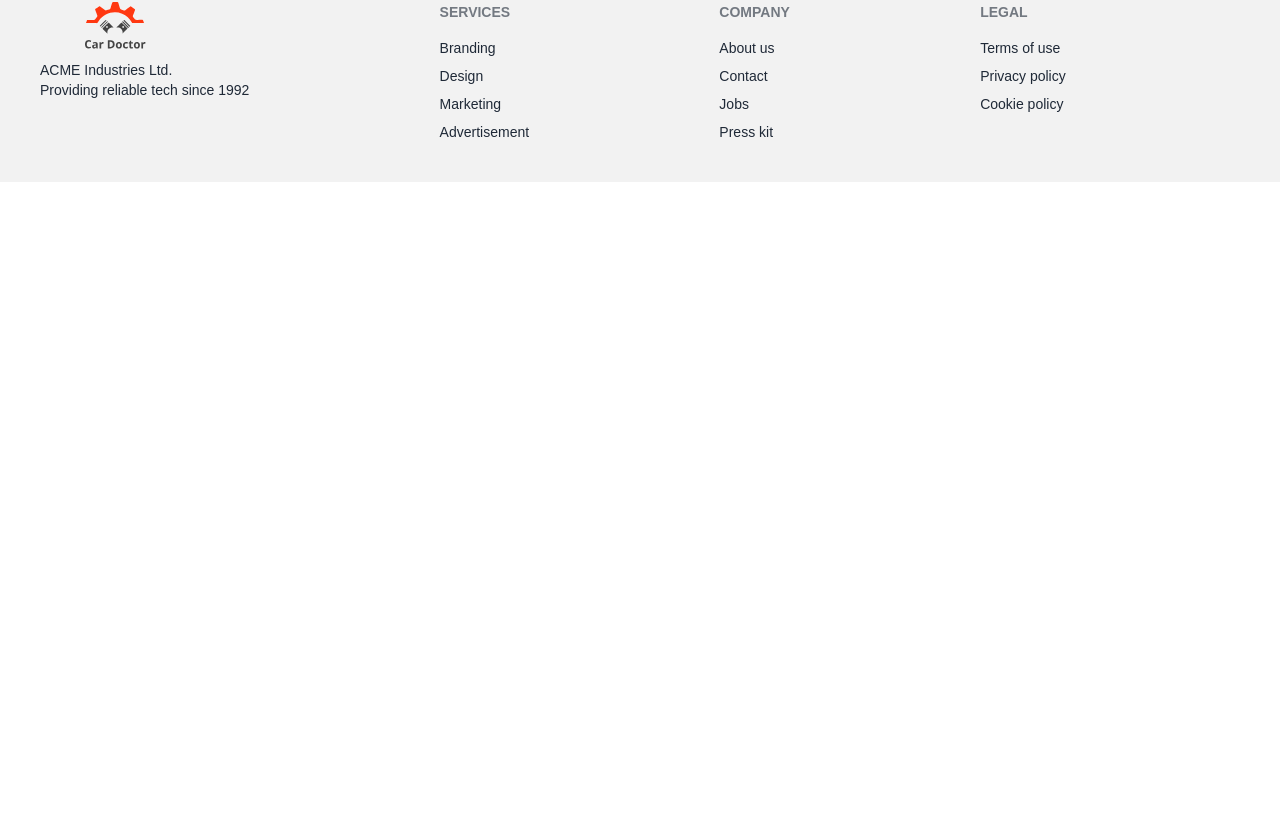
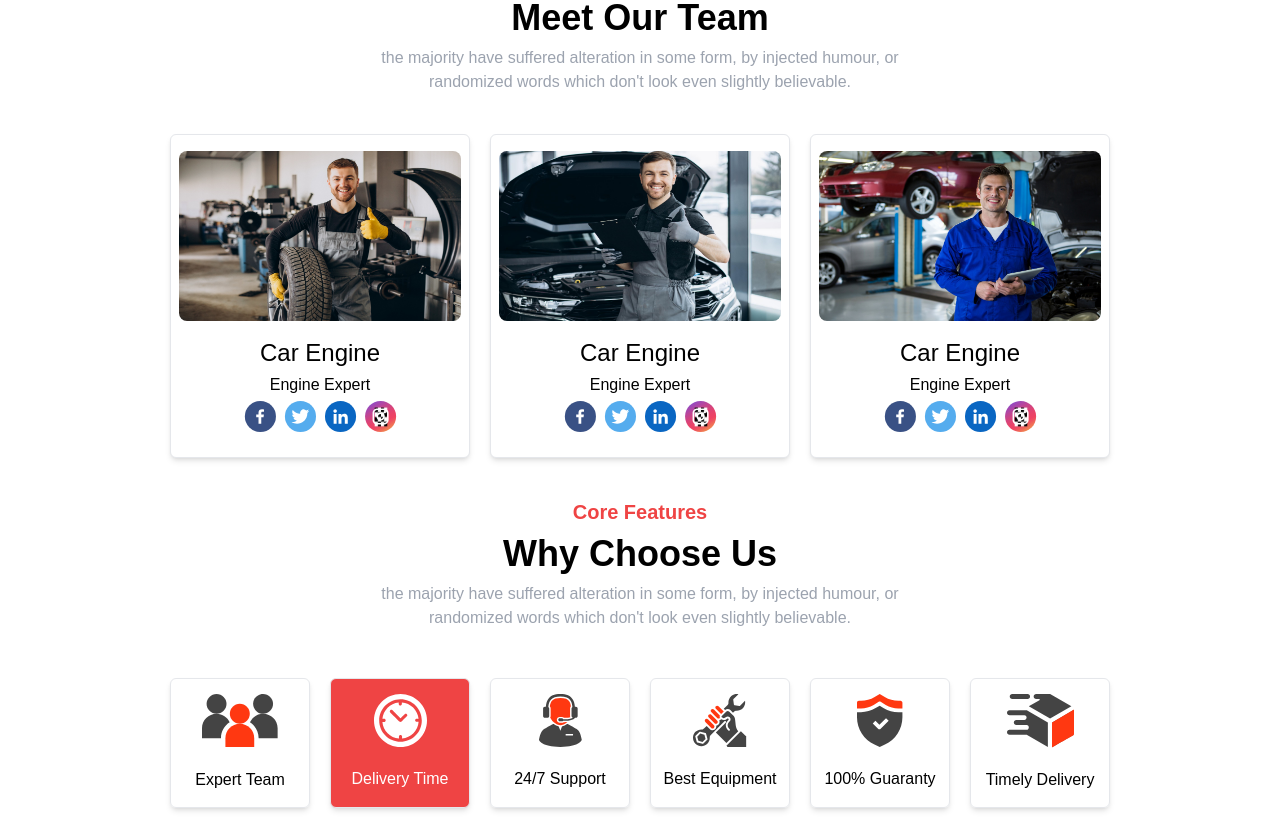
Before and after one commit to MDmohiuddin-web/car-dr-with-next.js, a Next.js app: page / in a window 1280 px wide. Shown: the part 3902-4720 px from the top of the page. Before the commit the page ends 4084 px from the top, so only its background shows below. Built offline with nearby package versions, Linux system fonts and the light colour scheme.

Commit message:
add somthing

```diff
--- /dev/null
+++ b/src/app/component/ChooseUsCards.jsx
@@ -0,0 +1,47 @@
+import item from "../../../public/assets/icons/check.svg";
+import group from "../../../public/assets/icons/group.svg";
+import TimelyDelivery from "../../../public/assets/icons/watch.svg";
+import BestEquipment from "../../../public/assets/icons/Wrench.svg";
+import Support from "../../../public/assets/icons/person.svg";
+import Delivery from "../../../public/assets/icons/deliveryt.svg";
+import Image from "next/image";
+
+const ChooseUsCards = () => {
+  return (
+    <div className="flex flex-wrap gap-5 w-full   p-2 justify-center mb-10">
+      <div className="hover:shadow-lg transition duration-500 ease-in-out transform hover:-translate-y-1 hover:scale-105 h-[130px] border gap-5 text-center items-center justify-center flex flex-col rounded-md shadow-md w-full md:w-[140px]">
+        <Image src={group} alt="" />
+        <p>Expert Team</p>
+      </div>
+      {/*  */}
+      <div className="hover:shadow-lg transition duration-500 ease-in-out transform hover:-translate-y-1 hover:scale-105 h-[130px] border gap-5 text-center items-center justify-center flex flex-col rounded-md shadow-md w-full md:w-[140px] bg-red-500 text-white">
+        <Image src={TimelyDelivery} alt="" />
+        <p>Delivery Time </p>
+      </div>
+      {/*  */}
+      <div className="hover:shadow-lg transition duration-500 ease-in-out transform hover:-translate-y-1 hover:scale-105 h-[130px] border gap-5 text-center items-center justify-center flex flex-col rounded-md shadow-md w-full md:w-[140px]">
+        <Image src={Support} alt="" />
+        <p>24/7 Support</p>
+      </div>
+      {/*  */}
+
+      <div className="hover:shadow-lg transition duration-500 ease-in-out transform hover:-translate-y-1 hover:scale-105 h-[130px] border gap-5 text-center items-center justify-center flex flex-col rounded-md shadow-md w-full md:w-[140px]">
+        <Image src={BestEquipment} alt="" />
+        <p>Best Equipment</p>
+      </div>
+      {/*  */}
+      <div className="hover:shadow-lg transition duration-500 ease-in-out transform hover:-translate-y-1 hover:scale-105 h-[130px] border gap-5 text-center items-center justify-center flex flex-col rounded-md shadow-md w-full md:w-[140px]">
+        <Image src={item} alt="" />
+        <p>100% Guaranty </p>
+      </div>
+      {/*  */}
+      <div className="hover:shadow-lg transition duration-500 ease-in-out transform hover:-translate-y-1 hover:scale-105 h-[130px] border gap-5 text-center items-center justify-center flex flex-col rounded-md shadow-md w-full md:w-[140px]">
+        <Image src={Delivery} alt="" />
+        <p>Timely Delivery</p>
+      </div>
+      {/*  */}
+    </div>
+  );
+};
+
+export default ChooseUsCards;
--- /dev/null
+++ b/src/app/component/Team.jsx
@@ -0,0 +1,56 @@
+import Image from 'next/image';
+import member1 from '../../../public/assets/images/team/1.jpg'
+import member2 from '../../../public/assets/images/team/2.jpg'
+import member3 from '../../../public/assets/images/team/3.jpg'
+import social from '../../../public/assets/midia.svg'
+
+const Team = () => {
+  return (
+    <div className="flex flex-wrap gap-5 justify-center">
+      <div className="card card-compact w-full md:w-[300px] bg-base-100 shadow-md rounded-md border p-2 hover:shadow-lg transition duration-500 ease-in-out transform hover:-translate-y-1 hover:scale-105">
+        <figure>
+          <Image
+            src={member1}
+            alt="Shoes"
+            className="h-[170px] my-2  rounded-lg "
+          />
+        </figure>
+        <div className="p-2 text-center justify-center  items-center   w-full">
+          <h2 className="text-2xl">Car Engine </h2>
+          <p className="py-1">Engine Expert</p>
+          <Image src={social} alt="" className='h-[30%]  m-auto' />
+        </div>
+      </div>
+      <div className="card card-compact w-full md:w-[300px] bg-base-100 shadow-md rounded-md border p-2 hover:shadow-lg transition duration-500 ease-in-out transform hover:-translate-y-1 hover:scale-105">
+        <figure>
+          <Image
+            src={member2}
+            alt="Shoes"
+            className="h-[170px] my-2  rounded-lg "
+          />
+        </figure>
+        <div className="p-2 text-center">
+          <h2 className="text-2xl">Car Engine </h2>
+          <p className="py-1">Engine Expert</p>
+          <Image src={social} alt="" className='h-[30%] m-auto'/>
+        </div>
+      </div>
+      <div className="card card-compact w-full md:w-[300px] bg-base-100 shadow-md rounded-md border p-2 hover:shadow-lg transition duration-500 ease-in-out transform hover:-translate-y-1 hover:scale-105">
+        <figure>
+          <Image
+            src={member3}
+            alt="Shoes"
+            className="h-[170px] my-2  rounded-lg "
+          />
+        </figure>
+        <div className="p-2 text-center">
+          <h2 className="text-2xl">Car Engine </h2>
+          <p className="py-1">Engine Expert</p>
+          <Image src={social} alt="" className='h-[30%] m-auto'/>
+        </div>
+      </div>
+    </div>
+  );
+};
+
+export default Team;
--- a/src/app/page.js
+++ b/src/app/page.js
@@ -4,6 +4,8 @@ import Text from "./component/Text";
 import Services from "./services/page";
 import Contact from "./contact/page";
 import Products from "./component/Products";
+import Team from "./component/Team";
+import ChooseUsCards from "./component/ChooseUsCards";
 
 export default function Home() {
   return (
@@ -17,12 +19,24 @@ export default function Home() {
       ></Text>
       <Services></Services>
       <Contact></Contact>
-
-      <Products></Products><Text
+      <Text
+        text1={`Popular Products`}
+        text2={`Browse Our Products`}
+        text3={`the majority have suffered alteration in some form, by injected humour, or randomized words which dent look even slightly believable.`}
+      ></Text>
+      <Products></Products>
+      <Text
         text1={`Team`}
         text2={`Meet Our Team`}
         text3={`the majority have suffered alteration in some form, by injected humour, or randomized words which don't look even slightly believable.`}
       ></Text>
+      <Team></Team>
+      <Text
+        text1={`Core Features`}
+        text2={`Why Choose Us`}
+        text3={`the majority have suffered alteration in some form, by injected humour, or randomized words which don't look even slightly believable.`}
+      ></Text>
+      <ChooseUsCards></ChooseUsCards>
     </main>
   );
 }
```
